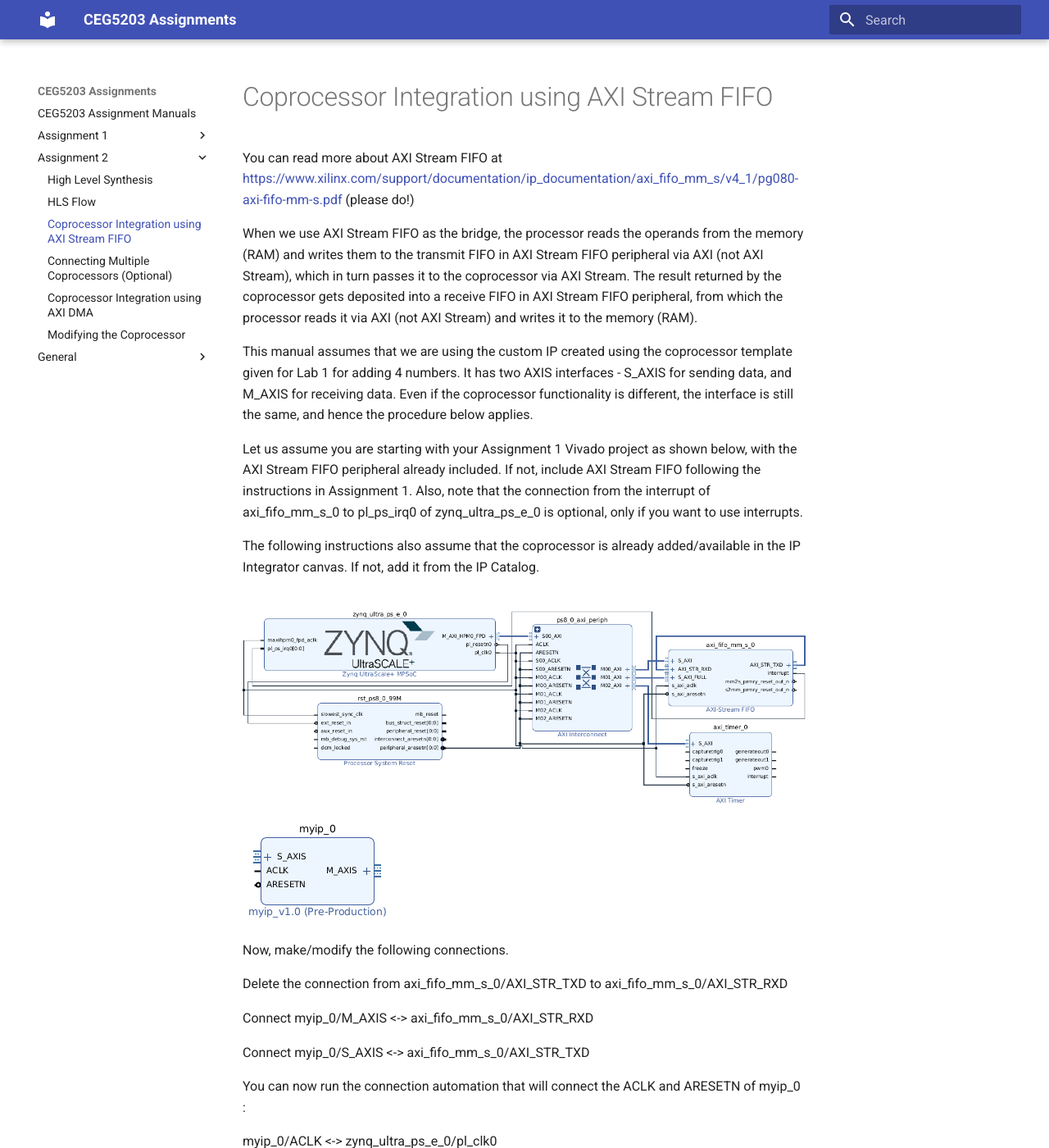
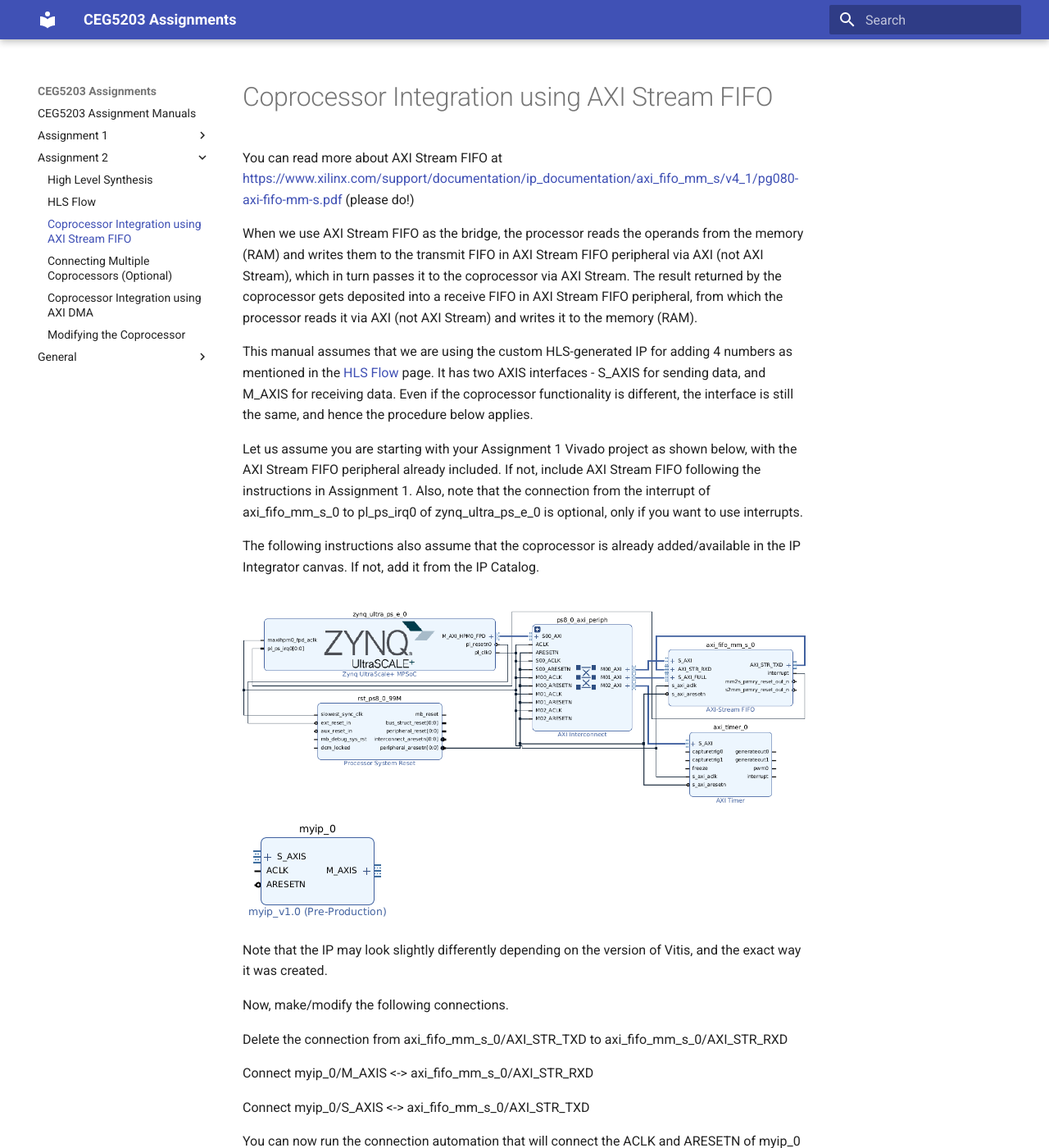
Before and after one commit to NUS-CEG5203/assignments, an MkDocs documentation site: the page built from docs/Assignment_2/3_FIFO.md, in a window 1280 px wide and 1400 px high. Shown: the whole window at 82% size. Built offline with MkDocs 1.6.1 and Material for MkDocs 9.7.7, drawn with Linux system fonts in a browser that asks for light colours.

Commit message:
Asst 2 fine edits

```diff
--- a/docs/Assignment_2/3_FIFO.md
+++ b/docs/Assignment_2/3_FIFO.md
@@ -4,7 +4,7 @@
 
 When we use AXI Stream FIFO as the bridge, the processor reads the operands from the memory (RAM) and writes them to the transmit FIFO in AXI Stream FIFO peripheral via AXI (not AXI Stream), which in turn passes it to the coprocessor via AXI Stream. The result returned by the coprocessor gets deposited into a receive FIFO in AXI Stream FIFO peripheral, from which the processor reads it via AXI (not AXI Stream) and writes it to the memory (RAM).
 
-This manual assumes that we are using the custom IP created using the coprocessor template given for Lab 1 for adding 4 numbers. It has two AXIS interfaces - S_AXIS for sending data, and M_AXIS for receiving data. Even if the coprocessor functionality is different, the interface is still the same, and hence the procedure below applies.
+This manual assumes that we are using the custom HLS-generated IP for adding 4 numbers as mentioned in the [HLS Flow](2_HLSFLow.md) page. It has two AXIS interfaces - S_AXIS for sending data, and M_AXIS for receiving data. Even if the coprocessor functionality is different, the interface is still the same, and hence the procedure below applies.
 
 Let us assume you are starting with your Assignment 1 Vivado project as shown below, with the AXI Stream FIFO peripheral already included. If not, include AXI Stream FIFO following the instructions in Assignment 1. Also, note that the connection from the interrupt of axi_fifo_mm_s_0 to pl_ps_irq0 of zynq_ultra_ps_e_0 is optional, only if you want to use interrupts.
 
@@ -13,6 +13,8 @@
 ![image.png](FIFO/FIFO_System.png)
 
 ![image.png](FIFO/FIFO_IP.png)
+
+Note that the IP may look slightly differently depending on the version of Vitis, and the exact way it was created.
 
 Now, make/modify the following connections.
 
```
Also changed, not shown: docs/Assignment_2/3_MultipleCoPro.md (+1 -1 lines).
